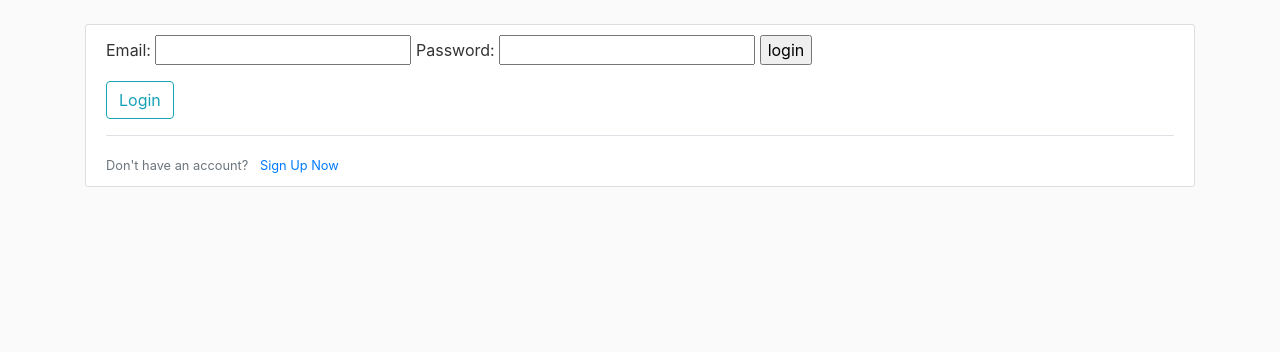
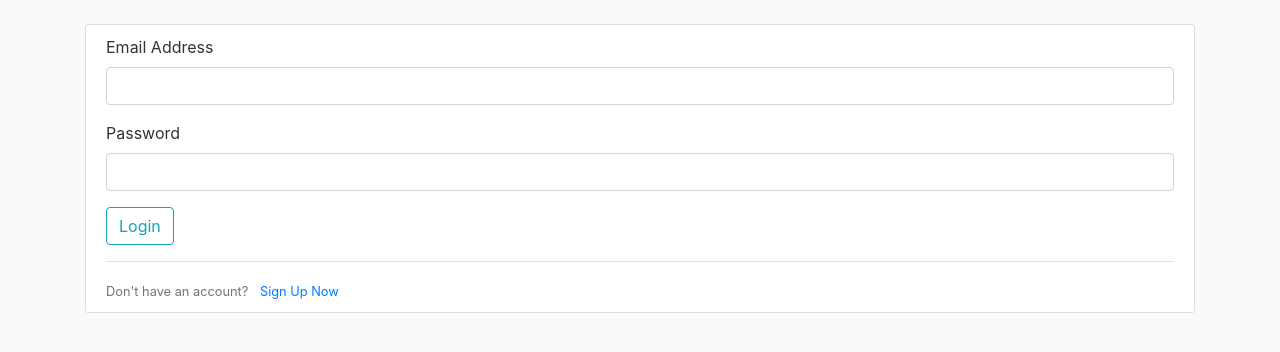
Before and after one commit to uoForms/Admin-CANBeWell, a Django app: page /login/ in a window 1280 px wide. Shown: the part 56-408 px from the top of the page. Run offline with Django 3.2, Linux system fonts and the light colour scheme; some libraries are stand-ins or nearby versions.

Commit message:
update login page

```diff
--- a/users/templates/users/login.html
+++ b/users/templates/users/login.html
@@ -5,18 +5,15 @@
         <form method="POST" action="{% url 'analysis-home' %}">
             {% csrf_token %}
             <fieldset class="form-group">
-                <!-- <legend class="border-bottom mb-4">Log In</legend>
-                <input type="email" name="email" type="email" placeholder="Email">
-                <input type="password" name="password" type="password" placeholder="Password">             -->
-                <input type="hidden" name="name" value="login_form">
-                Email:
-                <input type="email" name="email">
-                Password:
-                <input type="password" name="password">
-                <input type="submit" value="login">
+                <input type="hidden" class="form-control" name="name" value="login_form">
+                <label>Email Address</label>
+                <input type="email" class="form-control" name="email">
+                <p></p>
+                <label>Password</label>
+                <input type="password" class="form-control" name="password">
             </fieldset>
             <div class="form-group">
-                <button class="btn btn-outline-info" type="submit">Login</button>
+                <button class="btn btn-outline-info" value="login" type="submit">Login</button>
             </div>
         </form>
         <div class="border-top pt-3">
```
Also changed, not shown: users/templates/users/logout.html (+6 -1 lines).
